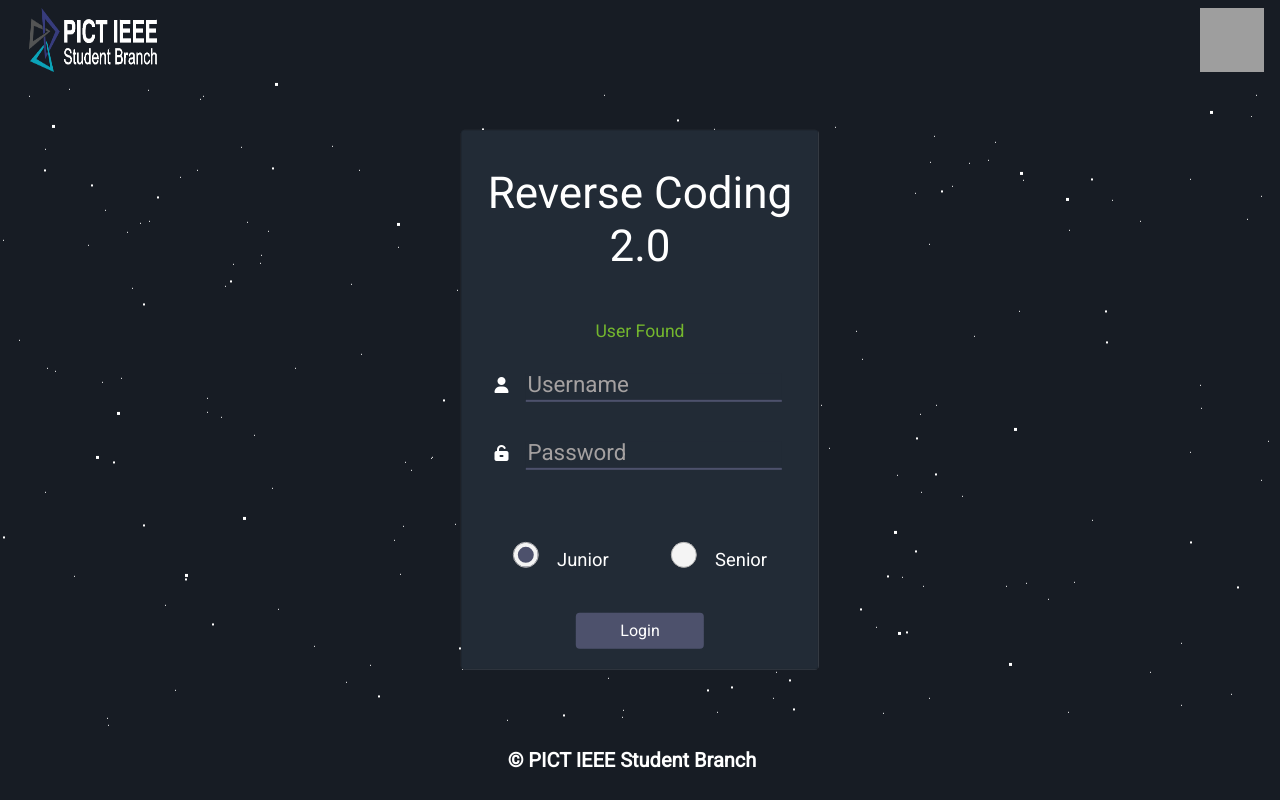
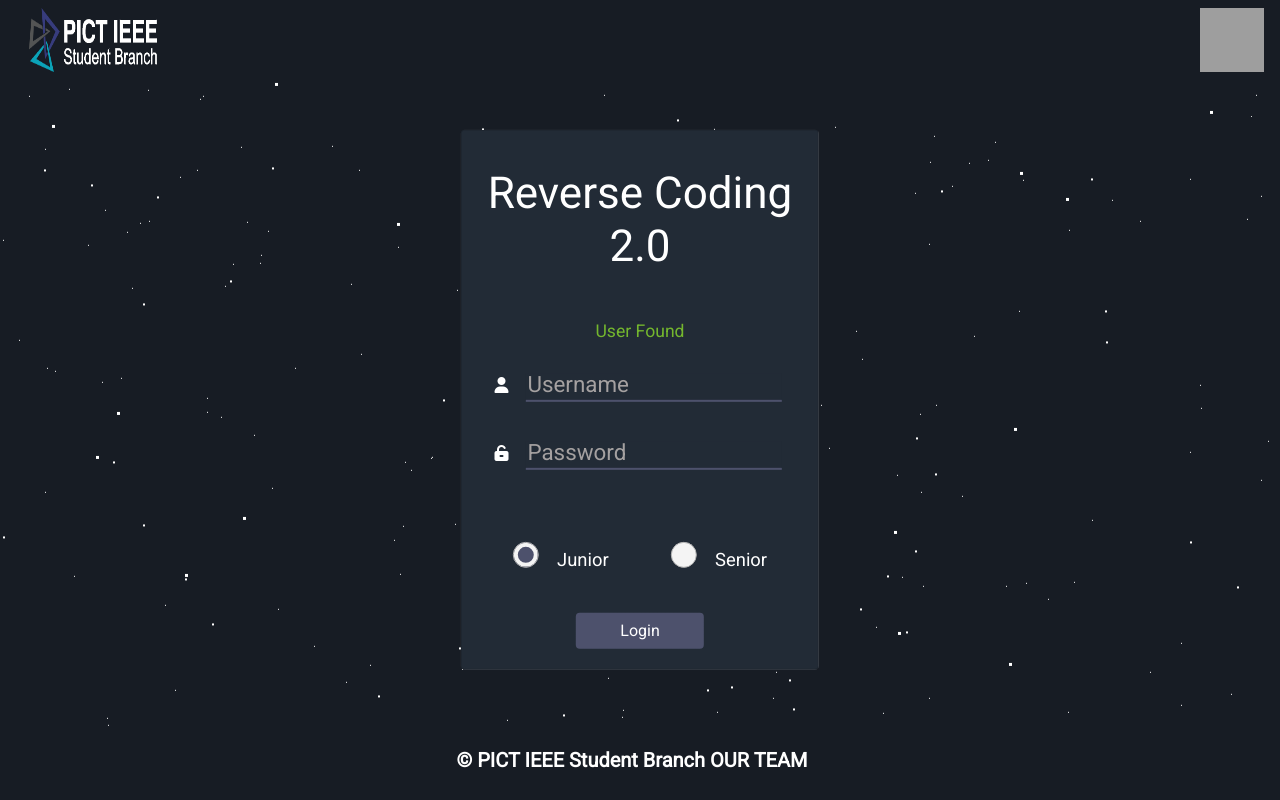
Before and after one commit to meghadandapat/CTD-RC2-Frontend, a React (Create React App) app: page / in a window 1280 px wide. Built offline with nearby package versions, Linux system fonts and the light colour scheme; grey boxes are pictures that could not be loaded; a web font is replaced by a local one.

Commit message:
footer changed

```diff
--- a/src/components/Footer/Footer.js
+++ b/src/components/Footer/Footer.js
@@ -5,7 +5,7 @@ import  './Footer.css';
 const Footer = () => {
     return (
         <Navbar fixed="bottom" expand="lg" variant="default" className="footer">
-          <Navbar.Brand>&copy; PICT IEEE Student Branch</Navbar.Brand>
+          <Navbar.Brand>&copy; PICT IEEE Student Branch OUR TEAM</Navbar.Brand>
         </Navbar>
        );
 }
```
